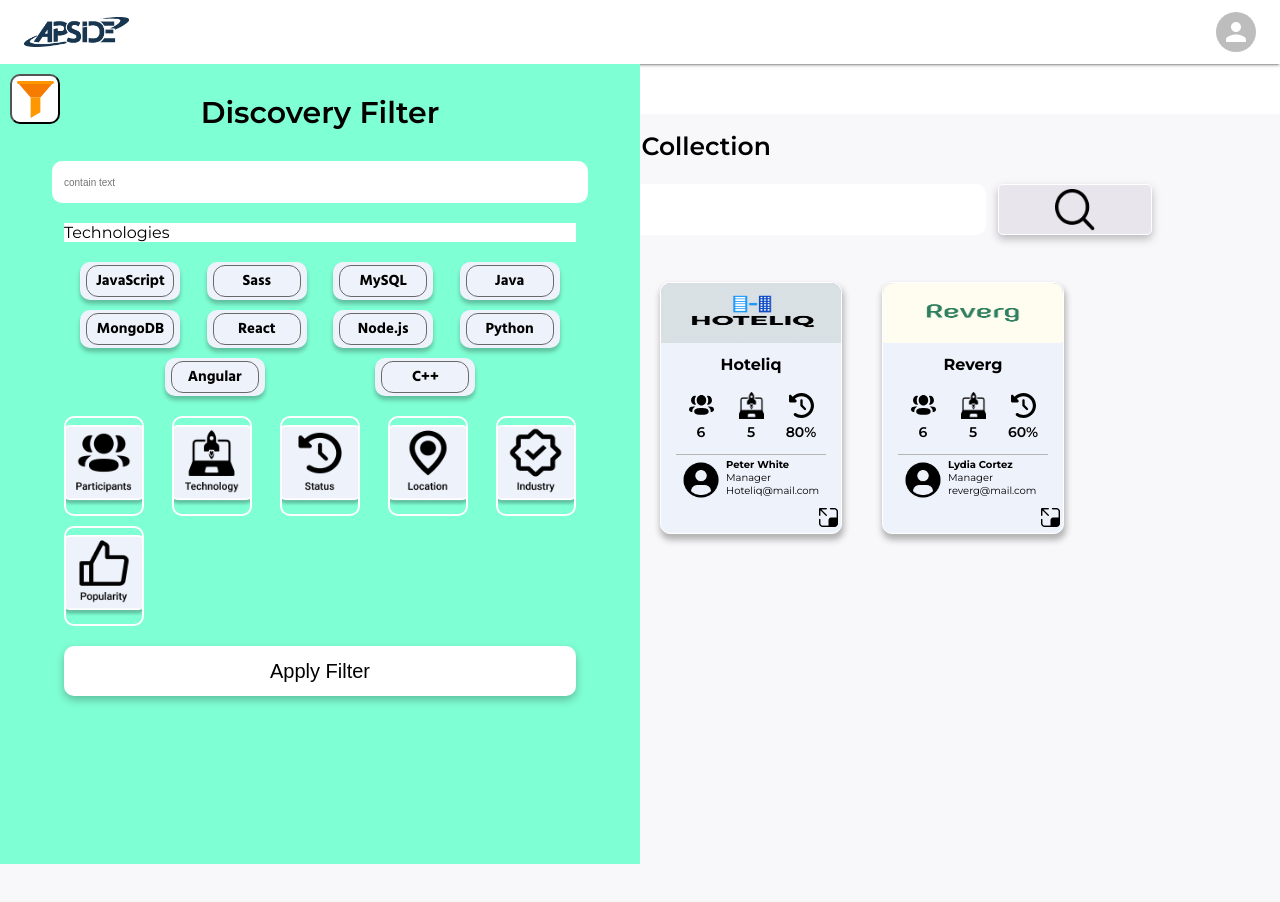
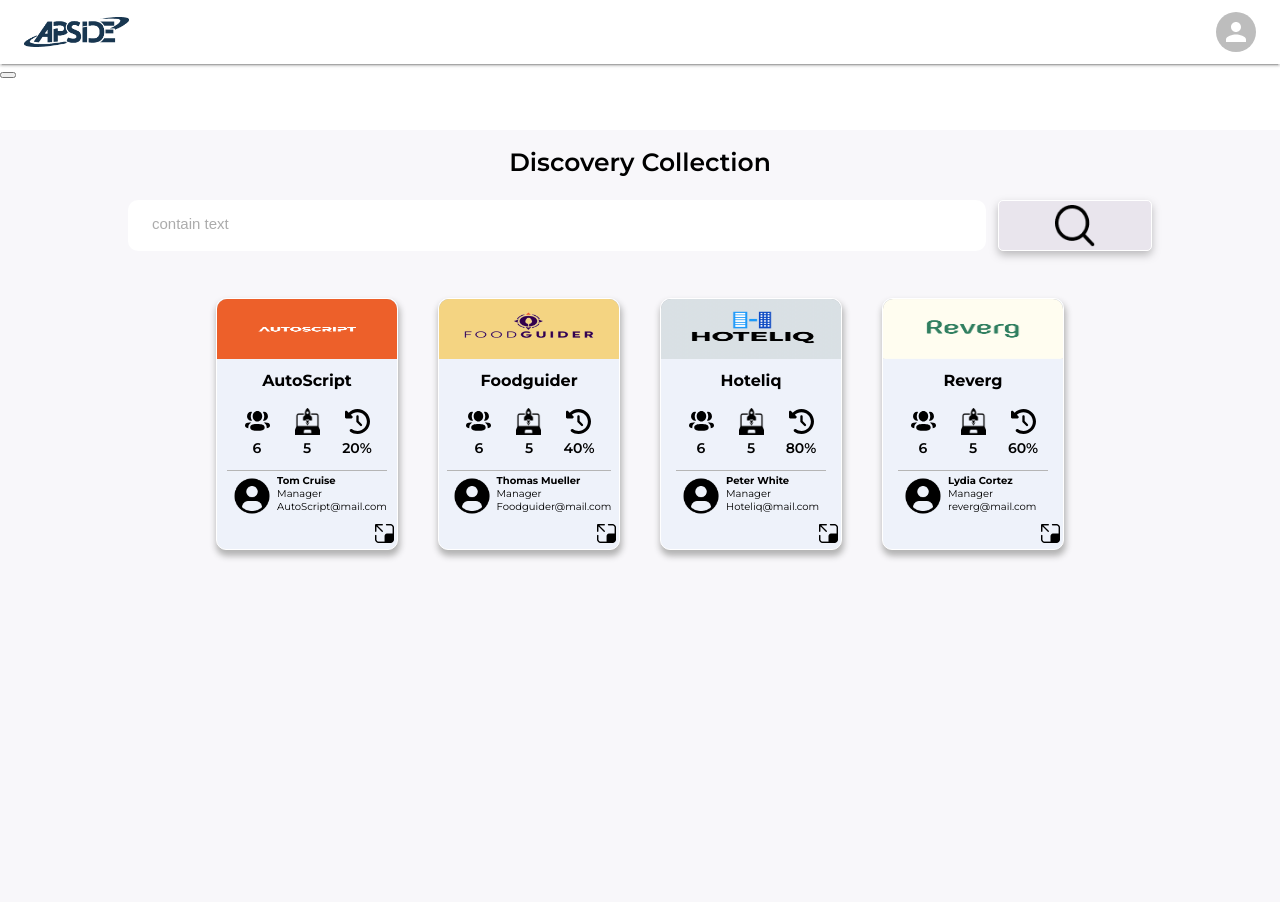
Before and after one commit to Billy-Night/InterLink, a React (Create React App) app: page /dashboard in a window 1280 px wide. Shown: the top 902 px of the page. Built offline with nearby package versions, Linux system fonts and the light colour scheme.

Commit message:
updated the filter option

```diff
--- a/src/pages/Dashboard.jsx
+++ b/src/pages/Dashboard.jsx
@@ -11,6 +11,8 @@
 import DiscoveryFilter from '../components/DiscoveryFilter';
 
 const Dashboard = () => {
+  const [showFilter, setShowFilter] = useState(false);
+
   const [filterOptions, setFilterOptions] = useState({
     technologies: [],
     industries: [],
@@ -29,13 +31,18 @@
     return found;
   });
 
+  const handleClick = () => {
+    setShowFilter(!showFilter);
+  }
+
   return (
     <>
       <TopNavBar />
       {/* my filter side navBar */}
       {/* <DiscoveryFilter {...{ filterOptions, setFilterOptions }} /> */}
-
-      <FilterOptions {...{ filterOptions, setFilterOptions }} />
+      <button onClick={(handleClick)} className="filter-icon" />
+      {showFilter ?
+      <FilterOptions {...{ filterOptions, setFilterOptions }} /> : null}
       <div id="dashboard__page">
         <header>
           <h1 className="project-name">Discovery Collection</h1>
```
